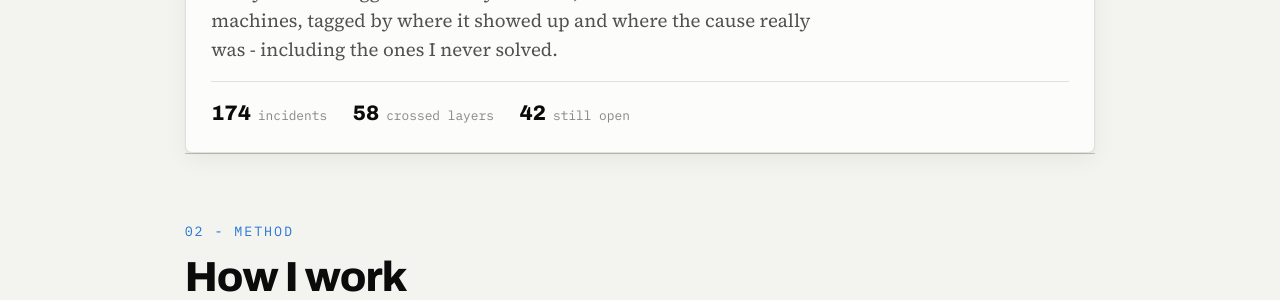
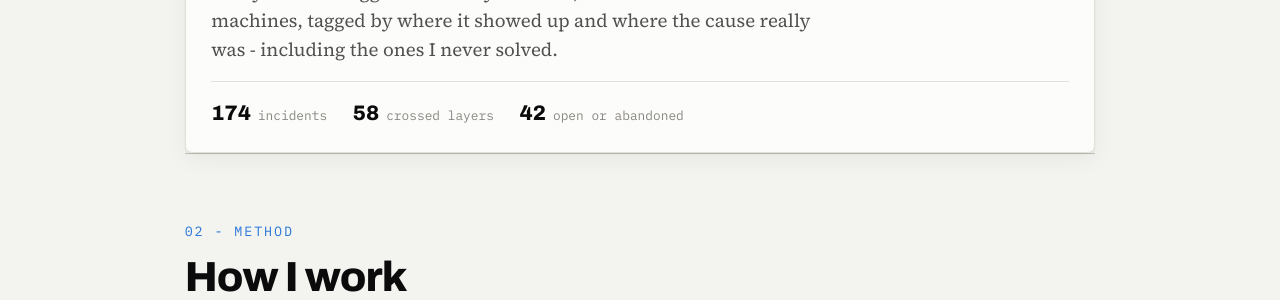
Before and after one commit to Y0shm4st3r/Y0shm4st3r.github.io, a Jekyll site: the page built from index.html, in a window 1280 px wide and 900 px high, scrolled down 1598 px. Shown: the part 153-453 px from the top of the window. Built offline with Jekyll 4.4.1, drawn with Linux system fonts in a browser that asks for light colours.

Commit message:
Unify plate wording; label open stat as open or abandoned

```diff
--- a/_data/pages/ender3.yml
+++ b/_data/pages/ender3.yml
@@ -116,7 +116,7 @@ sections:
             1.752 mm de esa diferencia son una sola inclinación en X, de 9.79 mm por metro. La parte que de verdad no es plana son **0.163 mm pico a pico, σ 0.043 mm**, medidos sobre 180 mm. La superficie está bien. El montaje no.
         - b: Qué descarté
           t: |-
-            Comprar una placa de vidrio nueva. Era el arreglo intuitivo, cuesta dinero real siendo estudiante, y como mucho habría atacado cerca del 8 % del error. También descarté perseguir la inclinación solo con las perillas, porque las perillas y el pórtico actúan sobre el mismo eje y todavía no tenía forma de saber cuál de los dos estaba aportando.
+            Comprar una placa de impresión nueva. Era el arreglo intuitivo, cuesta dinero real siendo estudiante, y como mucho habría atacado cerca del 8 % del error. También descarté perseguir la inclinación solo con las perillas, porque las perillas y el pórtico actúan sobre el mismo eje y todavía no tenía forma de saber cuál de los dos estaba aportando.
         - b: Qué pasó cuando actué
           t: |-
             La descomposición hacía una predicción comprobable: nivelar debía quitar la inclinación y dejar el residuo igual. Igualé a mano los dos husillos del Z, reajusté las esquinas y sondeé dos veces. El rango bajó de 1.938 a **0.180 mm** y la inclinación en X de 9.79 a 0.44 mm/m, 22 veces menos. El residuo pasó de 0.163 a 0.131 mm y su mapa mantuvo la misma forma (**r = 0.965** contra el anterior). La inclinación era el montaje. El residuo pertenece a algo que nivelar no toca: la placa o el propio pórtico; esta prueba no distingue entre los dos, y esa pregunta sigue abierta. La predicción se cumplió.
--- a/_data/pages/home.yml
+++ b/_data/pages/home.yml
@@ -87,7 +87,7 @@ projects:
       - v: 'auto:crossed'
         l: { en: crossed layers, es: cruzaron de capa }
       - v: 'auto:open'
-        l: { en: still open, es: siguen abiertos }
+        l: { en: open or abandoned, es: abiertos o abandonados }
 
 method:
   snum:
```
